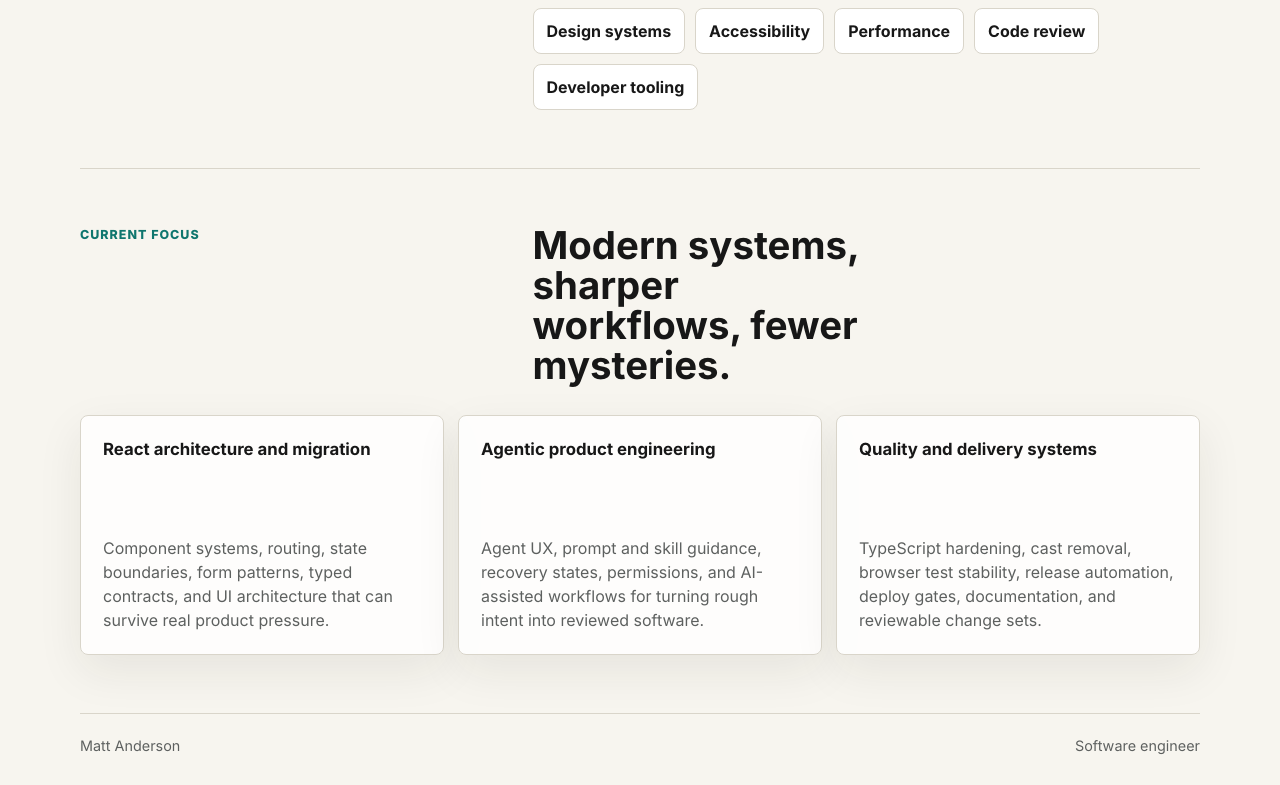
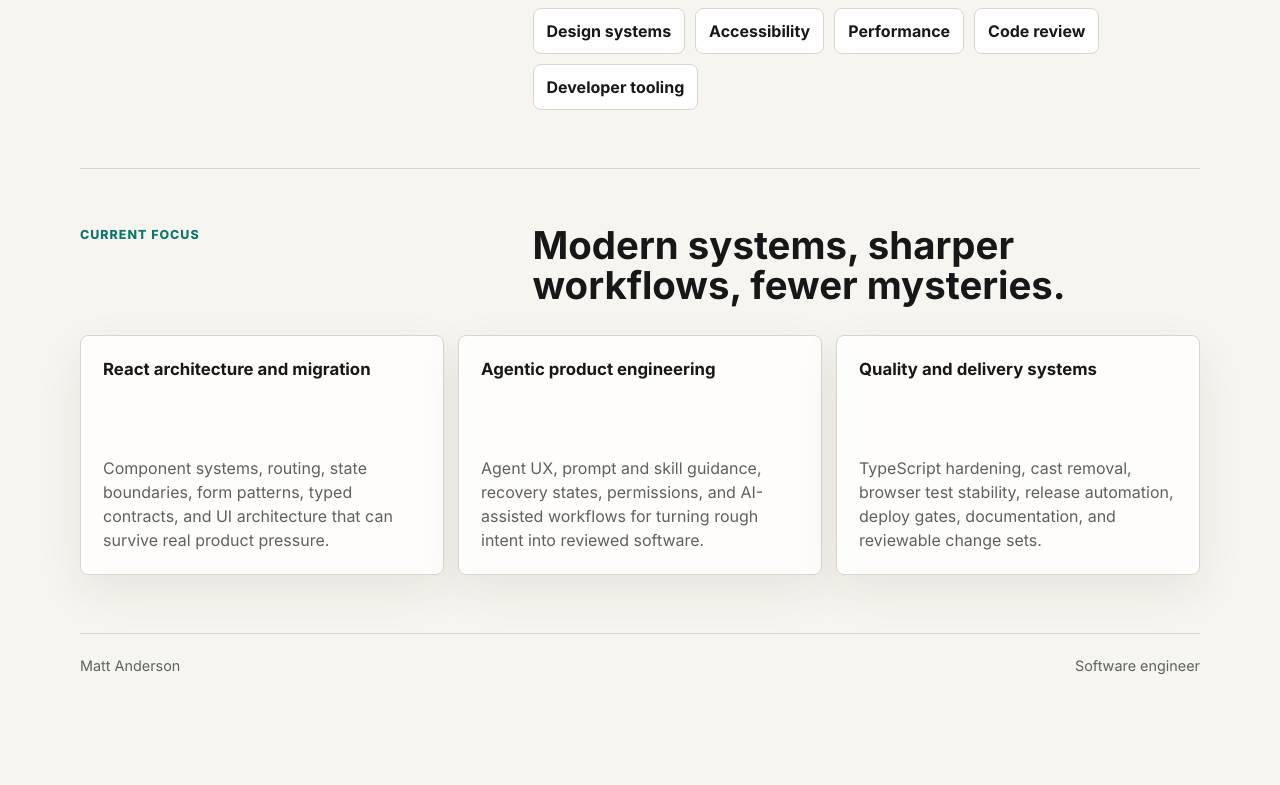
Before and after one commit to mattander/mattdev, a React (Vite) app: page / in a window 1280 px wide. Shown: the part 1693-2478 px from the top of the page. After the commit the page ends 2399 px from the top, so only its background shows below. Built offline with nearby package versions, Linux system fonts and the light colour scheme.

Commit message:
Fix project heading wrap

```diff
--- a/src/styles.css
+++ b/src/styles.css
@@ -419,7 +419,7 @@ h3 {
 }
 
 .section-heading h2 {
-  max-width: 13ch;
+  max-width: 100%;
 }
 
 .project-grid {
```
